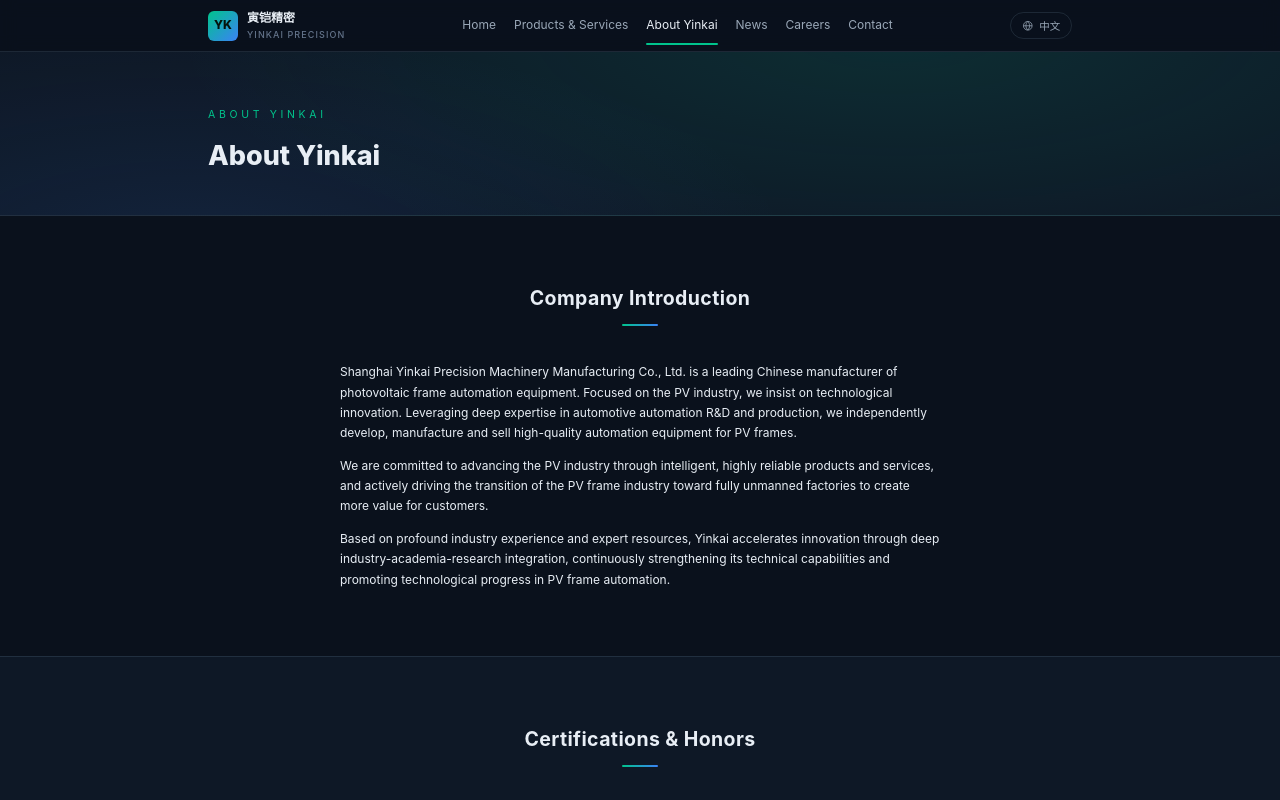
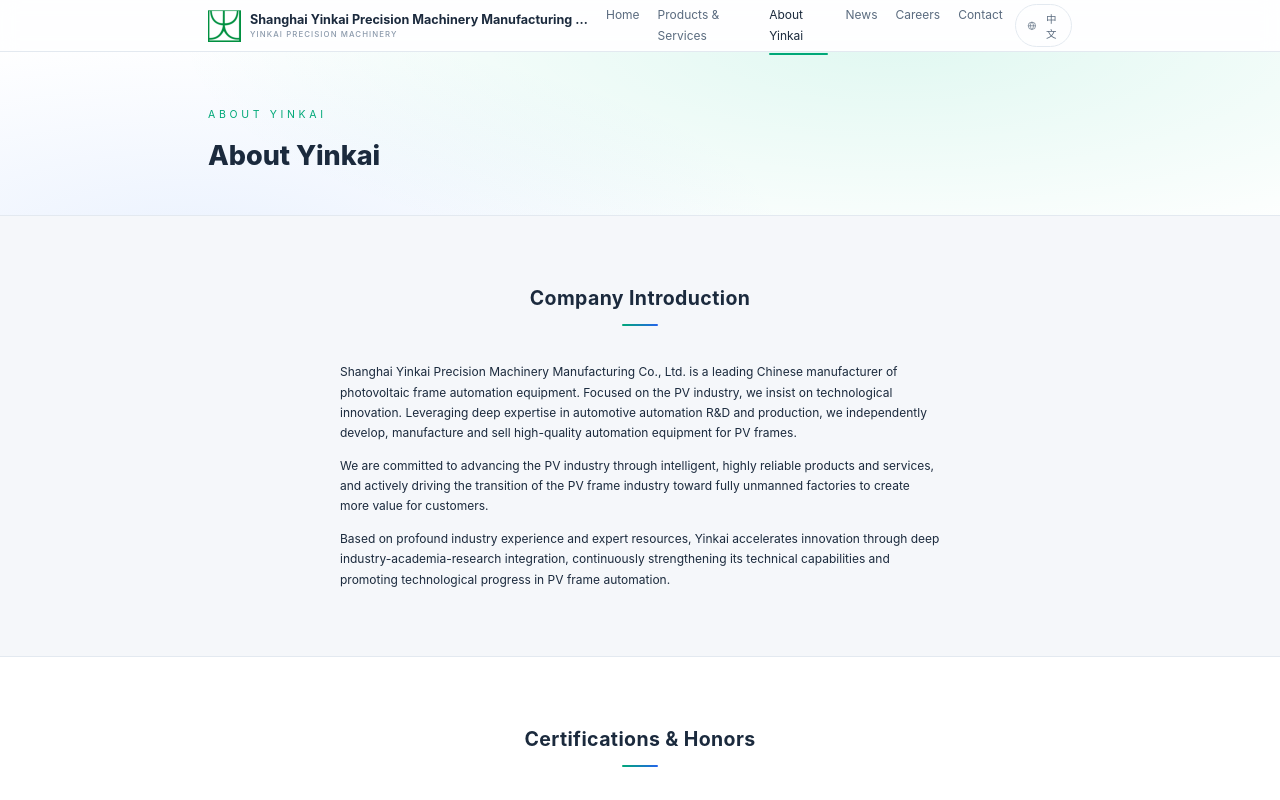
Before and after one commit to 20010811yu/web, a Vue app: page /about in a window 1280 px wide. Shown: the top 800 px of the page. Built offline with nearby package versions, Linux system fonts and the light colour scheme.

Commit message:
style: 用户logo+公司全称上导航栏，全站翻转为浅色主题

```diff
--- a/index.html
+++ b/index.html
@@ -3,8 +3,8 @@
   <head>
     <meta charset="UTF-8" />
     <meta name="viewport" content="width=device-width, initial-scale=1.0" />
-    <link rel="icon" type="image/svg+xml" href="/favicon.svg" />
-    <link rel="apple-touch-icon" href="/favicon.svg" />
+    <link rel="icon" type="image/png" href="/images/logo.png" />
+    <link rel="apple-touch-icon" href="/images/logo.png" />
     <title>上海寅铠精密机械制造有限公司</title>
     <meta name="description" content="国内领先的光伏边框自动化设备制造商" />
   </head>
--- a/src/assets/styles/main.css
+++ b/src/assets/styles/main.css
@@ -6,36 +6,37 @@
 
 :root {
   /* 品牌色 */
-  --color-primary: #00c48c;
-  --color-primary-strong: #00a878;
-  --color-accent: #3b82f6;
-  --color-text: #e8eef5;
-  --color-text-dim: #9aa8b8;
-  --color-text-faint: #64748b;
-  --color-line: rgba(148, 180, 212, 0.14);
+  --color-primary: #00a878;
+  --color-primary-strong: #00875f;
+  --color-accent: #2563eb;
+  --color-text: #1b2a3d;
+  --color-text-dim: #5a6b7f;
+  --color-text-faint: #8a99ab;
+  --color-line: #e3e9f0;
 
-  /* 背景分层 */
-  --bg-0: #0a111c;
-  --bg-1: #0e1826;
-  --bg-2: #13213a;
-  --bg-card: rgba(20, 33, 58, 0.6);
+  /* 背景分层（浅色主题） */
+  --bg-0: #f5f7fa;
+  --bg-1: #ffffff;
+  --bg-2: #eef2f7;
+  --bg-card: #ffffff;
+  --bg-dark: #0d1726; /* 深色区块（Hero/CTA）专用 */
 
   /* Element Plus 主题覆盖 */
   --el-color-primary: var(--color-primary);
-  --el-color-primary-light-3: #33d3a3;
-  --el-color-primary-light-5: #66e0bb;
-  --el-color-primary-light-7: #99edD3;
-  --el-color-primary-light-8: #b3f3e1;
-  --el-color-primary-light-9: #1a2b3f;
+  --el-color-primary-light-3: #33bd97;
+  --el-color-primary-light-5: #66d1b4;
+  --el-color-primary-light-7: #99e5d1;
+  --el-color-primary-light-8: #b3eedd;
+  --el-color-primary-light-9: #e2f7ef;
   --el-color-primary-dark-2: var(--color-primary-strong);
   --el-bg-color: var(--bg-1);
-  --el-bg-color-overlay: var(--bg-2);
+  --el-bg-color-overlay: var(--bg-1);
   --el-text-color-primary: var(--color-text);
   --el-text-color-regular: var(--color-text-dim);
   --el-border-color: var(--color-line);
   --el-border-color-light: var(--color-line);
   --el-fill-color-blank: transparent;
-  --el-fill-color-light: rgba(20, 33, 58, 0.6);
+  --el-fill-color-light: var(--bg-2);
 
   /* Element Plus 尺寸 rem 化（弹性缩放联动） */
   --el-font-size-base: 1rem;
@@ -123,9 +124,13 @@
 }
 .card:hover {
   transform: translateY(-0.375rem);
-  border-color: rgba(0, 196, 140, 0.45);
-  box-shadow: 0 0.75rem 2rem rgba(0, 0, 0, 0.35);
+  border-color: rgba(0, 168, 120, 0.45);
+  box-shadow: 0 0.75rem 1.75rem rgba(27, 42, 61, 0.1);
 }
+
+/* 深色区块（Hero/CTA）：浅色主题下的视觉锚点 */
+.dark-band { color: #e8eef5; }
+.dark-band .dim { color: #9aa8b8; }
 
 /* 按钮基色随深色主题 */
 .el-button {
--- a/src/components/FooterBar.vue
+++ b/src/components/FooterBar.vue
@@ -11,7 +11,7 @@
     <div class="container footer-grid">
       <div class="col brand-col">
         <div class="brand">
-          <span class="brand-mark">YK</span>
+          <img class="brand-logo" src="/images/logo.png" alt="Yinkai logo" loading="lazy" />
           <span class="brand-name">{{ t('footer.company') }}</span>
         </div>
         <p class="dim">{{ t('contact.addressValue') }}</p>
@@ -77,15 +77,8 @@
   padding-bottom: var(--space-7);
 }
 .brand { display: flex; align-items: center; gap: var(--space-3); margin-bottom: var(--space-4); }
-.brand-mark {
-  display: grid; place-items: center;
-  width: 2.5rem; height: 2.5rem;
-  border-radius: var(--radius-sm);
-  font-weight: 800;
-  color: #04120c;
-  background: linear-gradient(135deg, var(--color-primary), var(--color-accent));
-}
-.brand-name { font-weight: 700; font-size: var(--font-md); }
+.brand-logo { width: 2.75rem; height: 2.75rem; object-fit: contain; flex-shrink: 0; }
+.brand-name { font-weight: 700; font-size: var(--font-md); color: var(--color-text); }
 h4 {
   font-size: var(--font-md);
   margin-bottom: var(--space-4);
--- a/src/components/NavBar.vue
+++ b/src/components/NavBar.vue
@@ -36,8 +36,8 @@
   <header class="navbar">
     <div class="container navbar-inner">
       <RouterLink to="/" class="brand" @click="closeMenu">
-        <span class="brand-mark">YK</span>
-        <span class="brand-name">寅铠精密<br /><small>YINKAI PRECISION</small></span>
+        <img class="brand-logo" src="/images/logo.png" alt="Yinkai logo" />
+        <span class="brand-name">{{ t('footer.company') }}<small>YINKAI PRECISION MACHINERY</small></span>
       </RouterLink>
 
       <nav class="nav-links" aria-label="main">
@@ -84,7 +84,7 @@
   position: sticky;
   top: 0;
   z-index: 100;
-  background: rgba(10, 17, 28, 0.86);
+  background: rgba(255, 255, 255, 0.88);
   backdrop-filter: blur(0.75rem);
   border-bottom: 1px solid var(--color-line);
 }
@@ -95,22 +95,22 @@
   height: 4.25rem;
   gap: var(--space-4);
 }
-.brand { display: flex; align-items: center; gap: var(--space-3); }
-.brand-mark {
-  display: grid;
-  place-items: center;
-  width: 2.5rem; height: 2.5rem;
-  border-radius: var(--radius-sm);
-  font-weight: 800;
-  font-size: var(--font-md);
-  color: #04120c;
-  background: linear-gradient(135deg, var(--color-primary), var(--color-accent));
+.brand { display: flex; align-items: center; gap: var(--space-3); min-width: 0; }
+.brand-logo { width: 2.75rem; height: 2.75rem; object-fit: contain; flex-shrink: 0; }
+.brand-name {
+  font-weight: 700;
+  font-size: 1.05rem;
+  line-height: 1.3;
+  color: var(--color-text);
+  white-space: nowrap;
+  overflow: hidden;
+  text-overflow: ellipsis;
 }
-.brand-name { font-weight: 700; font-size: var(--font-md); line-height: 1.3; }
 .brand-name small {
-  font-size: var(--font-xs);
+  display: block;
+  font-size: 0.65rem;
   color: var(--color-text-faint);
-  letter-spacing: 0.12em;
+  letter-spacing: 0.14em;
   font-weight: 500;
 }
 .nav-links { display: flex; gap: var(--space-5); }
@@ -159,8 +159,7 @@
   padding: var(--space-3) var(--space-5) var(--space-5);
   border-top: 1px solid var(--color-line);
   background: var(--bg-1);
-}
-.mobile-link {
+}.mobile-link {
   padding: var(--space-3) 0;
   font-size: var(--font-lg);
   color: var(--color-text-dim);
--- a/src/views/Home.vue
+++ b/src/views/Home.vue
@@ -162,6 +162,7 @@
   position: relative;
   padding: var(--space-8) 0 var(--space-7);
   overflow: hidden;
+  color: #e8eef5;
 }
 .hero-bg {
   position: absolute;
@@ -176,6 +177,7 @@
   inset: 0;
   background: linear-gradient(180deg, rgba(10, 17, 28, 0.72) 0%, rgba(10, 17, 28, 0.35) 55%, rgba(10, 17, 28, 0.9) 100%);
 }
+.hero { position: relative; }
 .badge {
   display: inline-block;
   font-size: var(--font-sm);
@@ -186,8 +188,10 @@
   margin-bottom: var(--space-4);
 }
 .hero h1 { font-size: var(--font-hero); font-weight: 800; line-height: 1.25; max-width: 56rem; }
-.hero .subtitle { margin: var(--space-4) 0 var(--space-6); color: var(--color-text-dim); font-size: var(--font-lg); }
+.hero .subtitle { margin: var(--space-4) 0 var(--space-6); color: #b8c4d2; font-size: var(--font-lg); }
 .hero-cta { display: flex; gap: var(--space-4); flex-wrap: wrap; }
+.hero .btn-ghost { color: #e8eef5; border-color: rgba(232, 238, 245, 0.4); }
+.hero .btn-ghost:hover { border-color: var(--color-primary); color: #fff; }
 .hero-stats {
   display: grid;
   grid-template-columns: repeat(4, 1fr);
@@ -198,7 +202,7 @@
 }
 .stat strong { font-size: var(--font-2xl); font-weight: 800; color: var(--color-primary); display: block; }
 .stat em { font-style: normal; font-size: var(--font-lg); }
-.stat span { color: var(--color-text-dim); font-size: var(--font-sm); }
+.stat span { color: #9aa8b8; font-size: var(--font-sm); }
 
 .grid-3 { display: grid; grid-template-columns: repeat(3, 1fr); gap: var(--space-5); }
 .grid-2 { display: grid; grid-template-columns: repeat(2, 1fr); gap: var(--space-5); }
@@ -246,7 +250,7 @@
   aspect-ratio: 2.4 / 1;
   padding: var(--space-3);
 }
-.partner img { max-height: 100%; object-fit: contain; filter: grayscale(1) brightness(1.6); opacity: 0.8; }
+.partner img { max-height: 100%; object-fit: contain; filter: grayscale(1); opacity: 0.7; }
 .partner:hover img { filter: none; opacity: 1; }
 
 .news-card { padding: var(--space-6); }
@@ -280,8 +284,9 @@
   padding: var(--space-8) 0;
   background:
     radial-gradient(50rem 16rem at 50% 120%, rgba(0, 196, 140, 0.15), transparent),
-    var(--bg-1);
+    var(--bg-dark);
   border-block: 1px solid var(--color-line);
+  color: #e8eef5;
 }
 .cta-band h2 { font-size: var(--font-xl); margin-bottom: var(--space-5); }
 .cta-band .center { margin-top: 0; }
```
Also changed, not shown: memory-bank/activeContext.md (+6 -7 lines), memory-bank/progress.md (+1 -0 lines), memory-bank/systemPatterns.md (+1 -1 lines), .zcode/plans/plan-sess_5ebf984d-23f8-4482-aa0d-9da192c00f74.md, public/favicon.svg (deleted), public/images/logo.png (added).
